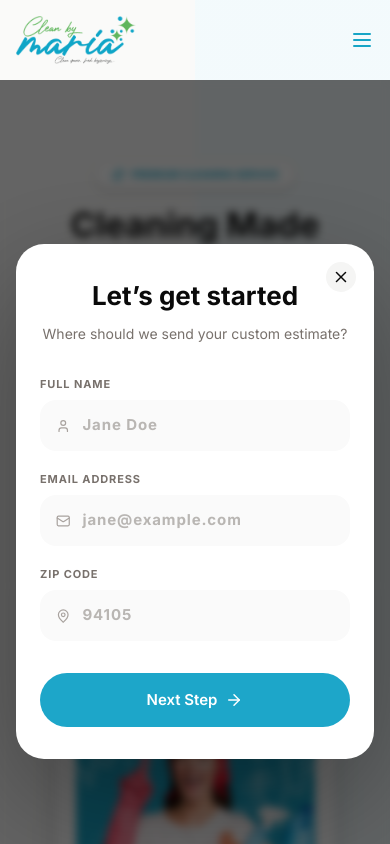
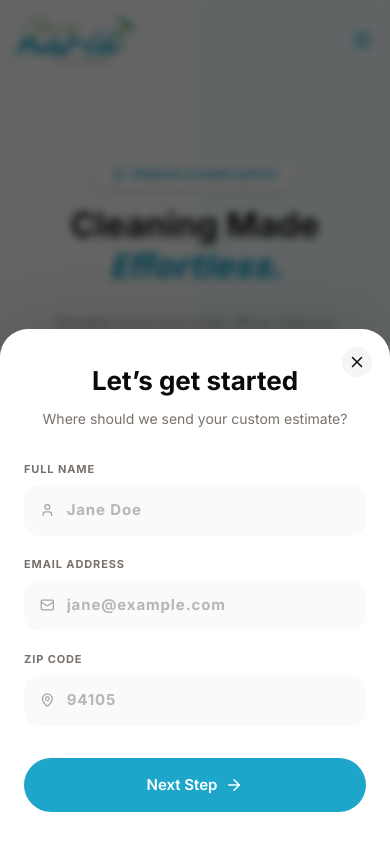
Before and after one commit to mariya-clean-dev/maria-web, a Next.js app: page / in a window 390 px wide. Both pictures are taken after a click on the button "See My Estimate". Shown: the top 844 px of the page. Built offline with nearby package versions, Linux system fonts and the light colour scheme; no server answers.

Commit message:
modal opening issue

```diff
--- a/src/app/module/home/EstimateModal/EstimateModal.module.css
+++ b/src/app/module/home/EstimateModal/EstimateModal.module.css
@@ -1,6 +1,6 @@
 /* Overlay */
 .overlay {
-  position: sticky;
+  position: fixed;
   inset: 0;
   background: rgba(0, 0, 0, 0.6);
   backdrop-filter: blur(4px);
@@ -126,8 +126,26 @@
 
 /* Mobile */
 @media (max-width: 480px) {
+  .overlay {
+    align-items: flex-end;
+  }
   .modal {
     padding: 32px 24px;
-    margin: 0 16px;
+    border-bottom-left-radius: 0;
+    border-bottom-right-radius: 0;
+    width: 100%;
+    max-width: 100%;
+    animation: slideUp 0.75s cubic-bezier(0.22, 1, 0.36, 1);
   }
 }
+
+@keyframes slideUp {
+  from {
+    transform: translateY(100%);
+    opacity: 0;
+  }
+  to {
+    transform: translateY(0);
+    opacity: 1;
+  }
+}
--- a/src/app/module/home/EstimateModal/EstimateModal.tsx
+++ b/src/app/module/home/EstimateModal/EstimateModal.tsx
@@ -1,6 +1,6 @@
 "use client";
 
-import { useState } from "react";
+import { useEffect,useState } from "react";
 import { useRouter } from "next/navigation";
 import styles from "./EstimateModal.module.css";
 import { X, User, Mail, MapPin, ArrowRight } from "lucide-react";
@@ -25,6 +25,19 @@ export default function EstimateModal({ isOpen, onClose }: Props) {
 
   const [error, setError] = useState<string | null>(null);
   const { setUserInfo } = useEstimateStore();
+
+  useEffect(() => {
+    if (isOpen) {
+      document.body.style.overflow = "hidden";
+    } else {
+      document.body.style.overflow = "auto";
+    }
+
+    return () => {
+      document.body.style.overflow = "auto";
+    };
+  }, [isOpen]);
+
 
 
   if (!isOpen) return null;
--- a/src/app/module/home/components/CTASection/CTASection.tsx
+++ b/src/app/module/home/components/CTASection/CTASection.tsx
@@ -52,7 +52,11 @@ export default function CTASection() {
           ease: "easeOut",
         }}
       >
-        <button className={styles.button} onClick={() => setOpen(true)}>
+        <button className={styles.button}
+        onClick={() => {
+          setOpen(true);
+          window.scrollTo({ top: 0, behavior: "smooth" });
+        }}>
           Get Estimate
         </button>
       </motion.div>
--- a/src/app/module/home/components/HeroSection/HeroSection.tsx
+++ b/src/app/module/home/components/HeroSection/HeroSection.tsx
@@ -72,7 +72,11 @@ export default function HeroSection() {
               whileTap={{ scale: 0.99 }}
               transition={{ type: "spring", stiffness: 400 ,damping:25}}
             >
-              <button  className={styles.button} onClick={() => setOpen(true)}>
+              <button  className={styles.button}
+              onClick={() => {
+                setOpen(true);
+                window.scrollTo({ top: 0, behavior: "smooth" });
+              }}>
                 See My Estimate
               </button>
               <div className={styles.review}>
--- a/src/store/useEstimateStore.ts
+++ b/src/store/useEstimateStore.ts
@@ -18,7 +18,7 @@ interface EstimateUserInfo {
 
 interface EstimateStoreType {
   estimateValues: EstimateValues | null;
-  setEstimateValues: (estimateValue: any) => void;
+  setEstimateValues: (estimateValue: EstimateValues) => void;
 
 
   userInfo: EstimateUserInfo | null;
@@ -27,7 +27,8 @@ interface EstimateStoreType {
 
 export const useEstimateStore = create<EstimateStoreType>((set) => ({
   estimateValues: null,
-  setEstimateValues: (estimateValue) => set({ estimateValues: estimateValue }),
+  setEstimateValues: (estimateValue) =>
+    set({ estimateValues: estimateValue }),
 
 
   userInfo: null,
```
